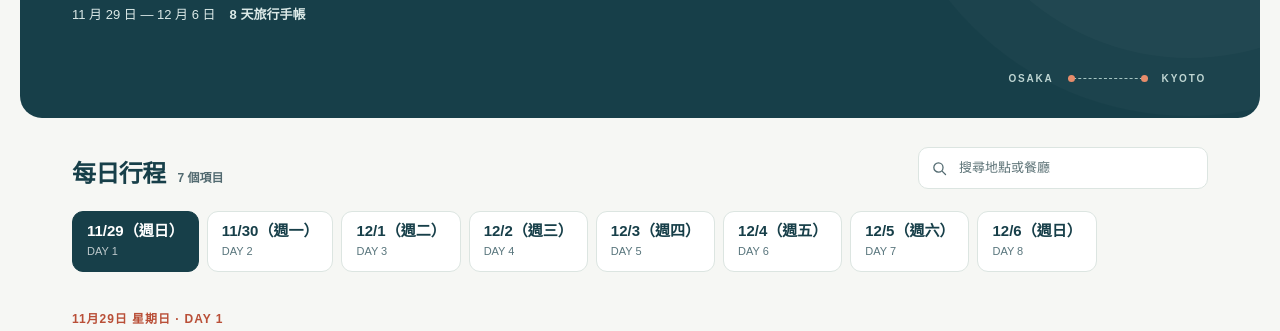
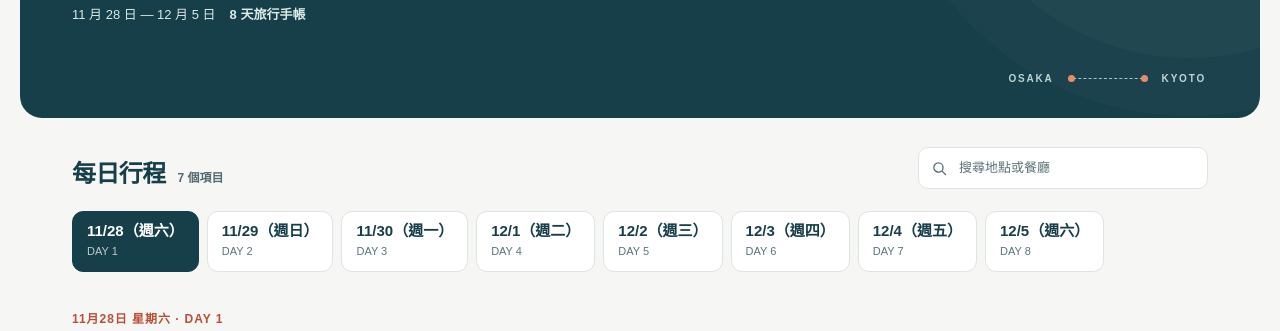
Before and after one commit to MitsuiWei/MitsuiWei.github.io, a plain HTML site: page osaka-kyoto/index.html in a window 1280 px wide. Shown: the part 172-503 px from the top of the page. Drawn offline with Linux system fonts and the light colour scheme.

Commit message:
Move Osaka Kyoto trip dates to Nov 28 Dec 5

```diff
--- a/osaka-kyoto/app.js
+++ b/osaka-kyoto/app.js
@@ -227,7 +227,7 @@ content.addEventListener('change', async event => {
 });
 
 async function init() {
-  const response = await fetch('./itinerary.json');
+  const response = await fetch('./itinerary.json?v=20261108e');
   if (!response.ok) throw new Error('行程資料載入失敗');
   const initial = await response.json();
   data = initial;
--- a/osaka-kyoto/index.html
+++ b/osaka-kyoto/index.html
@@ -30,7 +30,7 @@
     <header class="hero">
       <div class="hero-top"><span class="brand-mark">旅</span><span class="hero-small">2026 · JAPAN TRIP</span><button id="sync-button" class="sync-button" type="button"><svg><use href="#i-cloud"/></svg><span id="sync-label">連線中</span></button></div>
       <h1>大阪<span class="hero-dot">・</span>京都</h1>
-      <div class="hero-bottom"><p>11 月 29 日 — 12 月 6 日</p><span>8 天旅行手帳</span></div>
+      <div class="hero-bottom"><p>11 月 28 日 — 12 月 5 日</p><span>8 天旅行手帳</span></div>
       <div class="hero-route" aria-hidden="true"><span>OSAKA</span><i></i><span>KYOTO</span></div>
     </header>
 
@@ -68,6 +68,6 @@
     </form>
   </dialog>
   <div id="toast" class="toast" role="status" aria-live="polite"></div>
-  <script type="module" src="./app.js?v=20261108d"></script>
+  <script type="module" src="./app.js?v=20261108e"></script>
 </body>
 </html>
--- a/osaka-kyoto/itinerary.json
+++ b/osaka-kyoto/itinerary.json
@@ -5,7 +5,7 @@
   "days": [
     {
       "id": "day-1",
-      "date": "2026-11-29",
+      "date": "2026-11-28",
       "title": "抵達大阪",
       "city": "大阪",
       "items": [
@@ -110,7 +110,7 @@
     },
     {
       "id": "day-2",
-      "date": "2026-11-30",
+      "date": "2026-11-29",
       "title": "勝尾寺與箕面",
       "city": "大阪",
       "items": [
@@ -167,7 +167,7 @@
     },
     {
       "id": "day-3",
-      "date": "2026-12-01",
+      "date": "2026-11-30",
       "title": "難波・道頓堀・心齋橋",
       "city": "大阪",
       "items": [
@@ -490,7 +490,7 @@
     },
     {
       "id": "day-4",
-      "date": "2026-12-02",
+      "date": "2026-12-01",
       "title": "梅田散策",
       "city": "大阪",
       "items": [
@@ -735,7 +735,7 @@
     },
     {
       "id": "day-5",
-      "date": "2026-12-03",
+      "date": "2026-12-02",
       "title": "彈性安排",
       "city": "大阪",
       "items": [
@@ -786,7 +786,7 @@
     },
     {
       "id": "day-6",
-      "date": "2026-12-04",
+      "date": "2026-12-03",
       "title": "京都東山與神社",
       "city": "京都",
       "items": [
@@ -992,7 +992,7 @@
     },
     {
       "id": "day-7",
-      "date": "2026-12-05",
+      "date": "2026-12-04",
       "title": "嵐山與伏見稻荷",
       "city": "京都",
       "items": [
@@ -1125,7 +1125,7 @@
     },
     {
       "id": "day-8",
-      "date": "2026-12-06",
+      "date": "2026-12-05",
       "title": "返程",
       "city": "返程",
       "items": []
```
Also changed, not shown: osaka-kyoto/README.md.
